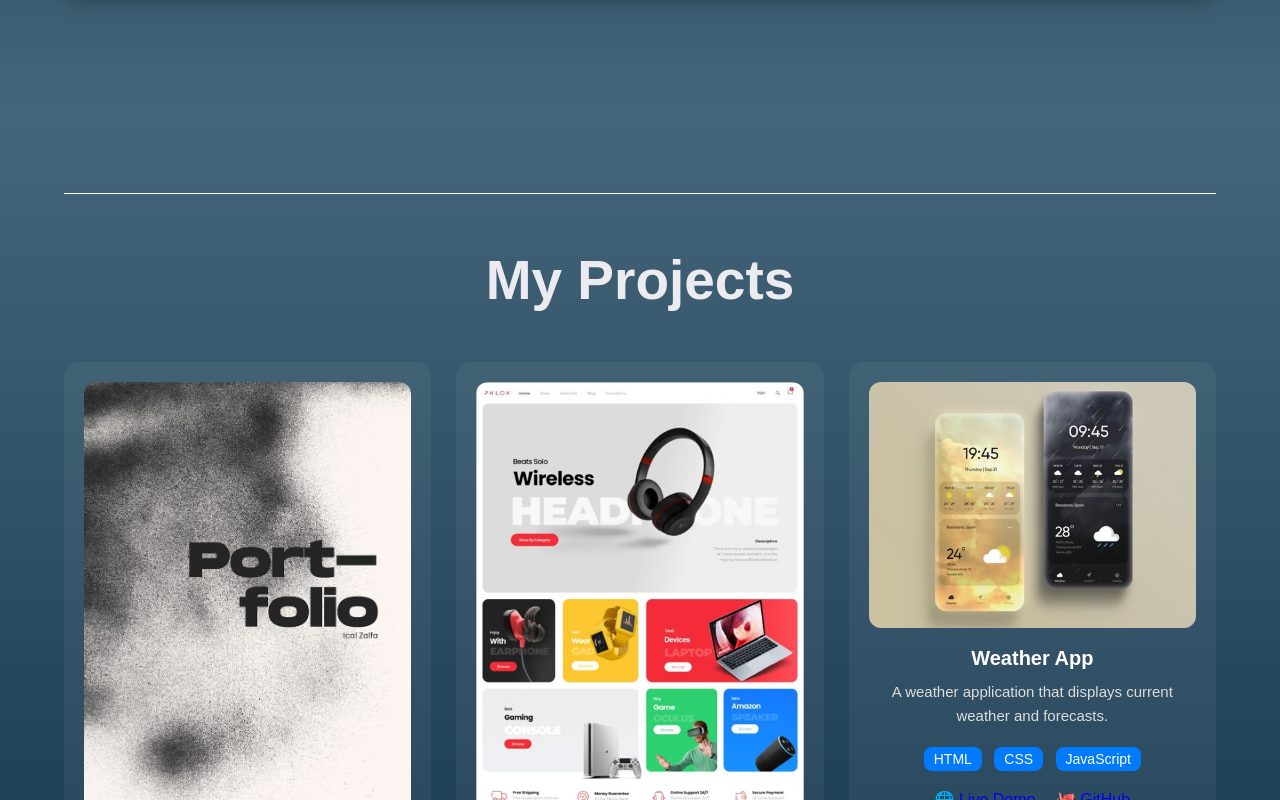
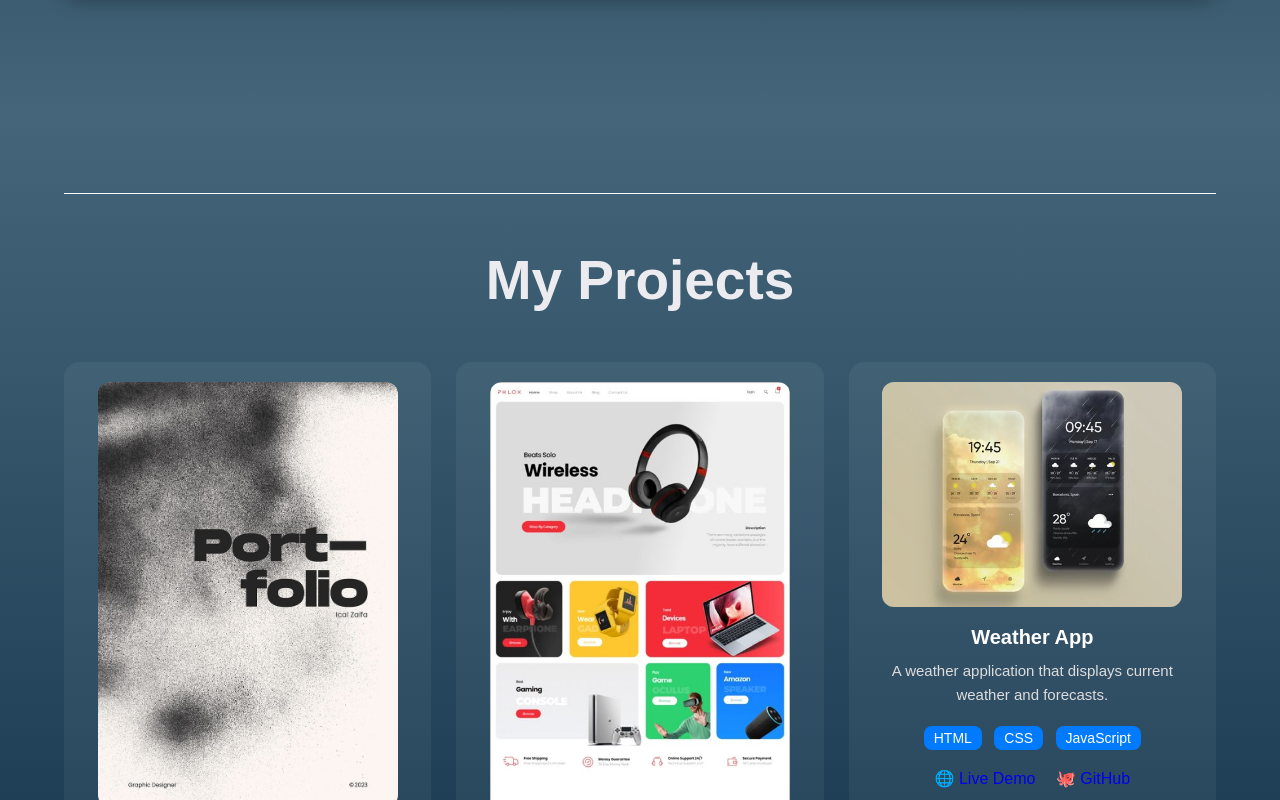
Before and after one commit to Madhesh001/Portfolio, a plain HTML site: page index.html in a window 1280 px wide. Shown: the part 2000-2800 px from the top of the page. Drawn offline with Linux system fonts and the light colour scheme.

Commit message:
Update index.html

```diff
--- a/index.html
+++ b/index.html
@@ -123,7 +123,7 @@
   <div class="projects-container">
     <!-- Project 1 -->
     <div class="project-card">
-      <img src="port.jpeg" alt="Portfolio Project">
+      <img src="port.jpeg" alt="Portfolio Project" style="width:300px; height:auto;">
       <h3>Portfolio Website</h3>
       <p>A clean and modern personal portfolio built with HTML, CSS, and JavaScript.</p>
       <div class="tech-stack">
@@ -139,7 +139,7 @@
 
     <!-- Project 2 -->
     <div class="project-card">
-      <img src="e commerce.jpeg" alt="E-commerce Project">
+      <img src="e commerce.jpeg" alt="E-commerce Project" style="width:300px; height:auto;">
       <h3>E-commerce Website</h3>
       <p>A fully responsive e-commerce platform built with React and Node.js.</p>
       <div class="tech-stack">
@@ -155,7 +155,7 @@
 
     <!-- Project 3 -->
     <div class="project-card">
-      <img src="Weather.jpeg" alt="Weather App">
+     <img src="Weather.jpeg" alt="Weather App" style="width:300px; height:auto;">
       <h3>Weather App</h3>
       <p>A weather application that displays current weather and forecasts.</p>
       <div class="tech-stack">
```
